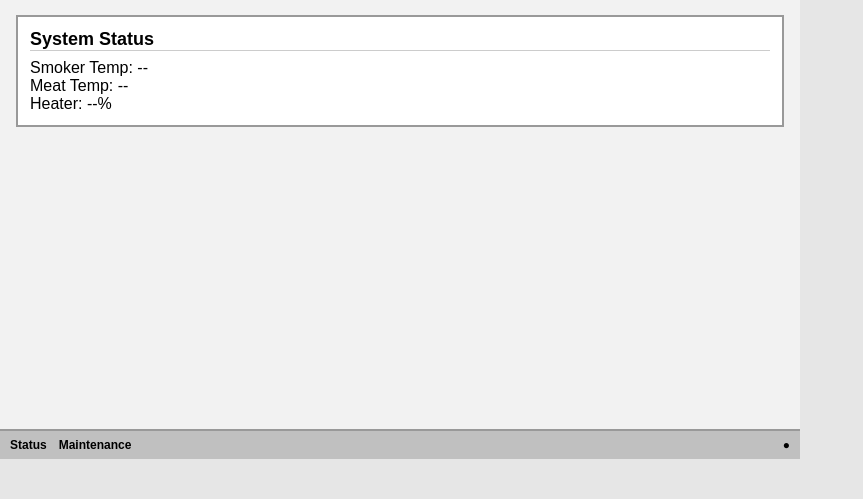
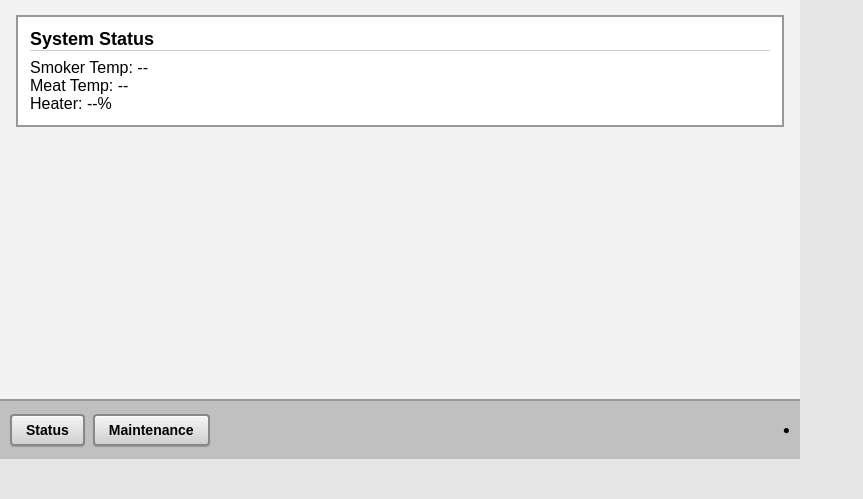
Before and after one commit to ASolchen/RaspiPLC, a Flask app: page / in a window 1280 px wide. Shown: the part 21-520 px from the top of the page, without its empty margins (0-863 px from the left). Run offline with Flask 3, Linux system fonts and the light colour scheme; some libraries are stand-ins or nearby versions.

Commit message:
twaeking layout for local screen more

```diff
--- a/ui-flask/templates/layouts/local_hmi.html
+++ b/ui-flask/templates/layouts/local_hmi.html
@@ -61,7 +61,7 @@
     }
 
     footer {
-        height: 30px;
+        height: 60px;
         background-color: #c0c0c0;
         font-size: 12px;
         display: flex;
@@ -71,10 +71,24 @@
     }
 
     footer a {
-        margin-right: 12px;
-        text-decoration: none;
-        color: black;
-        font-weight: bold;
+    display: inline-block;
+    margin-right: 8px;
+    padding: 6px 14px;
+
+    background: linear-gradient(#f5f5f5, #cfcfcf);
+    border: 2px solid #888;
+    border-radius: 4px;
+
+    color: #000;
+    text-decoration: none;
+    font-weight: bold;
+    font-size: 14px;
+
+    box-shadow:
+        inset 0 1px 0 rgba(255,255,255,0.8),
+        0 1px 1px rgba(0,0,0,0.2);
+
+    user-select: none;
     }
 
     #comms {
```
